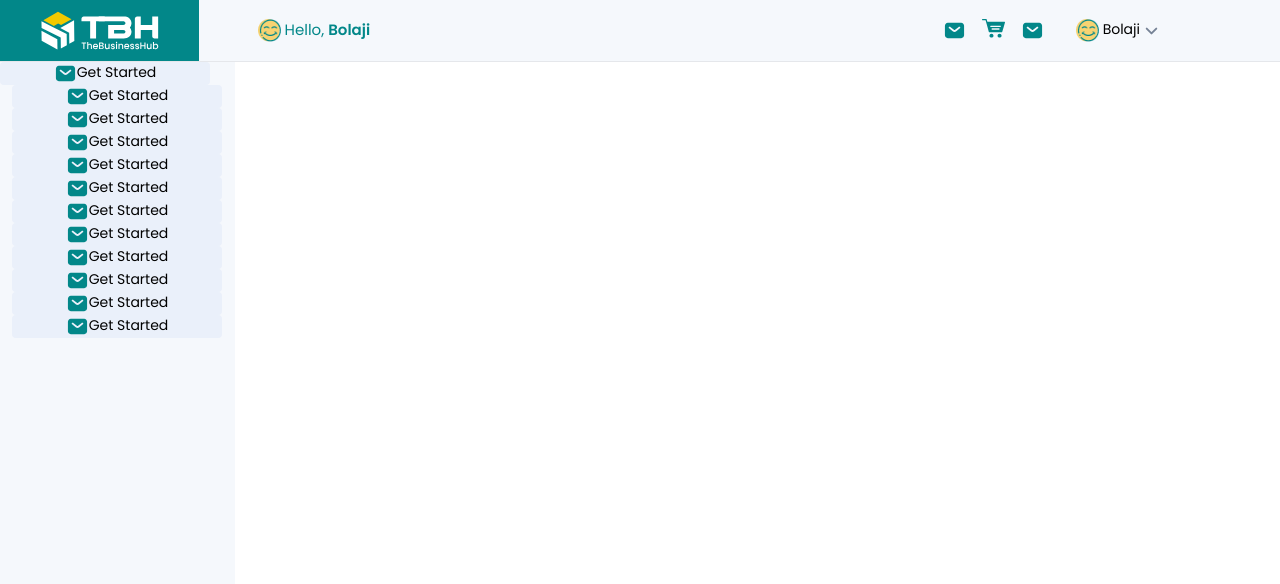
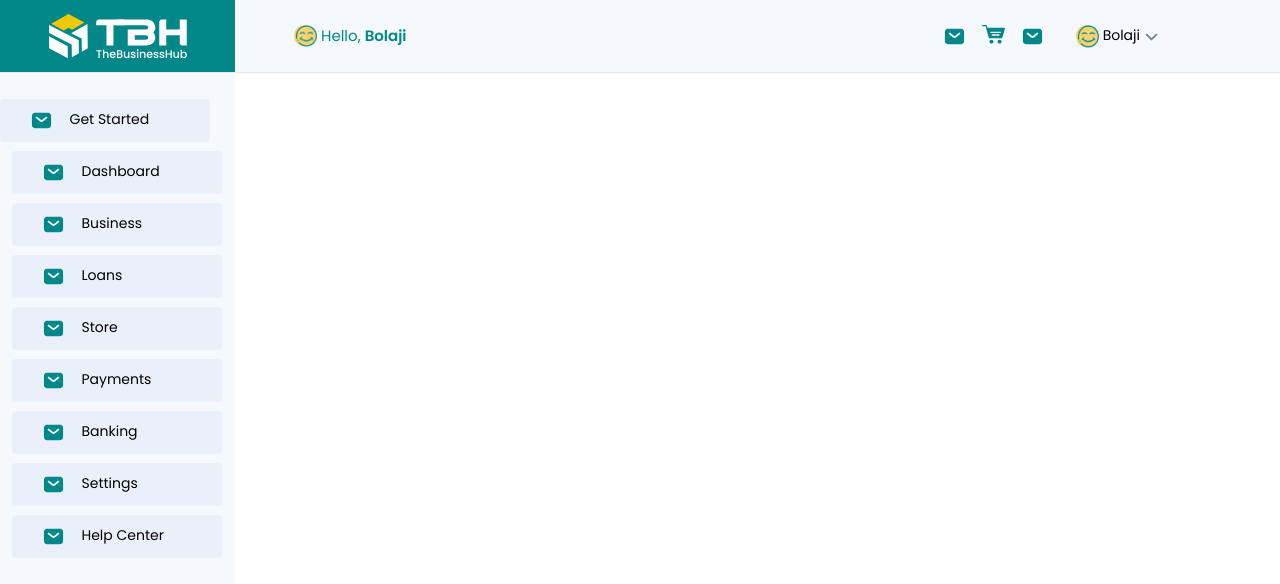
Before and after one commit to Emmanuel-Ingwe/businesshub-bank, a Next.js app: page / in a window 1280 px wide. Shown: the top 584 px of the page. Built offline with nearby package versions, Linux system fonts and the light colour scheme; a web font is replaced by a local one.

Commit message:
sidebar/

```diff
--- a/components/Landing/Body/index.tsx
+++ b/components/Landing/Body/index.tsx
@@ -11,63 +11,48 @@ const Body = (props: Props) => {
 	}
 
 	const data = [
-		{
-      title: "Get Started",
-		  iconsrc: "/images/mail.svg",
-		  link: "/",
-		},
     {
       title: "Get Started",
 		  iconsrc: "/images/mail.svg",
 		  link: "/",
 		},
     {
-      title: "Get Started",
+      title: "Dashboard",
 		  iconsrc: "/images/mail.svg",
 		  link: "/",
 		},
     {
-      title: "Get Started",
+      title: "Business",
 		  iconsrc: "/images/mail.svg",
 		  link: "/",
 		},
     {
-      title: "Get Started",
+      title: "Loans",
 		  iconsrc: "/images/mail.svg",
 		  link: "/",
 		},
     {
-      title: "Get Started",
+      title: "Store",
 		  iconsrc: "/images/mail.svg",
 		  link: "/",
 		},
     {
-      title: "Get Started",
+      title: "Payments",
 		  iconsrc: "/images/mail.svg",
 		  link: "/",
 		},
     {
-      title: "Get Started",
+      title: "Banking",
 		  iconsrc: "/images/mail.svg",
 		  link: "/",
 		},
     {
-      title: "Get Started",
+      title: "Settings",
 		  iconsrc: "/images/mail.svg",
 		  link: "/",
 		},
     {
-      title: "Get Started",
-		  iconsrc: "/images/mail.svg",
-		  link: "/",
-		},
-    {
-      title: "Get Started",
-		  iconsrc: "/images/mail.svg",
-		  link: "/",
-		},
-    {
-      title: "Get Started",
+      title: "Help Center",
 		  iconsrc: "/images/mail.svg",
 		  link: "/",
 		},
@@ -75,9 +60,9 @@ const Body = (props: Props) => {
 
   return (
     <>
-      <section className="h h-screen w-[235px] bg-navbg space-x-[12px]">
+      <section className="h h-screen w-[235px] bg-navbg space-x-[12px] pt-[26px]">
         {data.map((item, index) => (
-          <div className="flex w-[210px] bg-navcolor rounded items-start justify-center">
+          <div className="flex w-[210px] bg-navcolor hover:bg-brown p-[10px] rounded items-start pl-[30px] mb-[9px]">
             <Link href={item.link} className="flex" >
 											<Image
 												alt=""
@@ -85,7 +70,7 @@ const Body = (props: Props) => {
 												width={23}
 												src={item.iconsrc}
 											/>
-                      <h2>{item.title}</h2>
+                      <h2 className='pl-[16.5px]'>{item.title}</h2>
 						</Link>
           </div>
         ))}
--- a/components/Layouts/Navigation/index.tsx
+++ b/components/Layouts/Navigation/index.tsx
@@ -27,7 +27,7 @@ const Navigation = () => {
 		<>
 			<nav className='flex items-center bg-navbg z-50 top-0 w-full border-b'>
 					<div className="flex">
-						<Link href='/' passHref className="h-[100%]">
+						<Link href='/' passHref className="h-[100%] w-[235px]">
 							<Image width={235} height={72}
 								src="/images/logoo.svg"
 								alt=""
```
